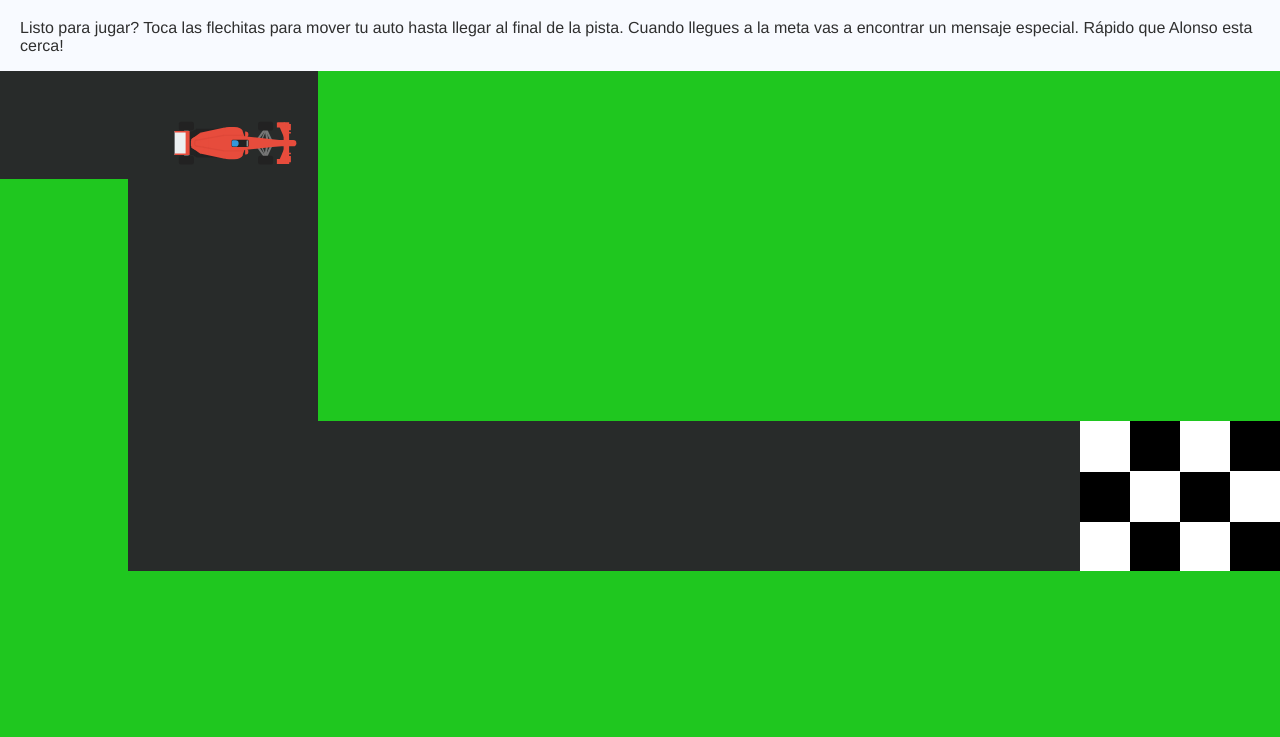
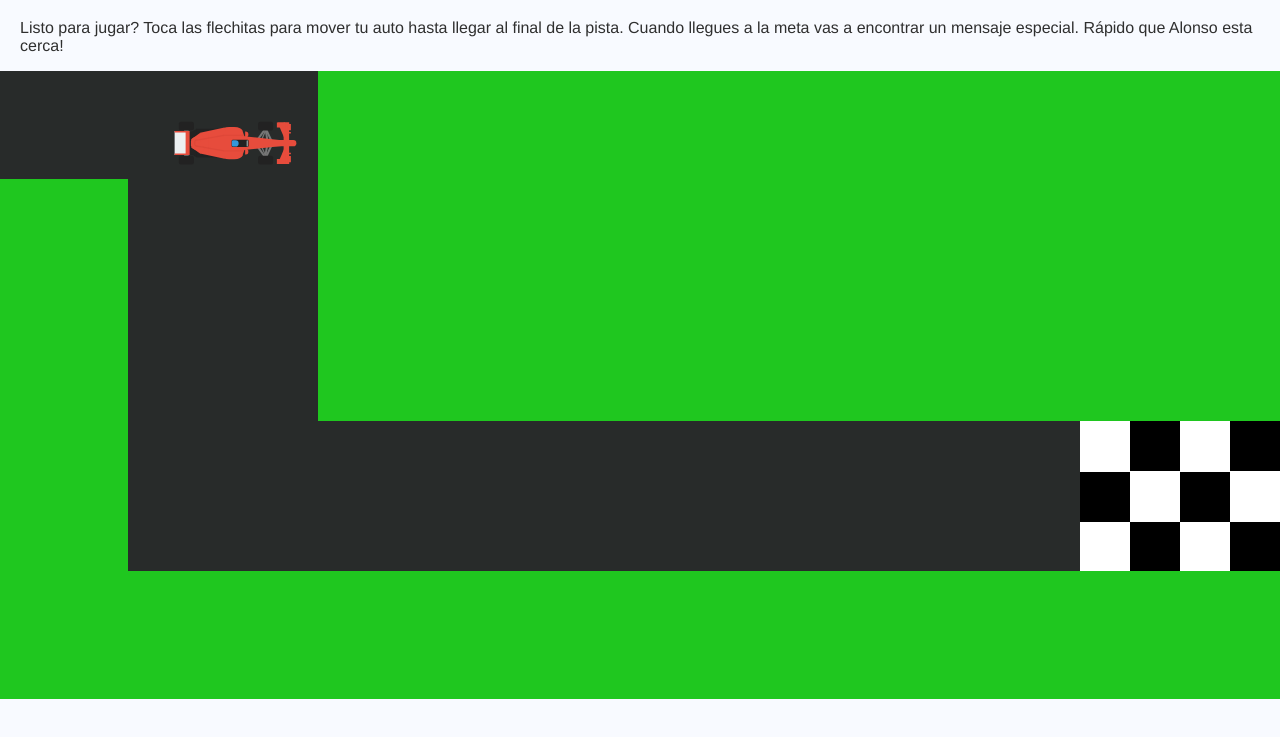
Before and after one commit to cumplecarlos/regalo, a plain HTML site: page index.html in a window 1280 px wide. Shown: the part 101-838 px from the top of the page. After the commit the page ends 800 px from the top, so only its background shows below. Drawn offline with Linux system fonts and the light colour scheme.

Commit message:
Fix height for firefox

```diff
--- a/styles.css
+++ b/styles.css
@@ -1,3 +1,7 @@
+html {
+  overflow: hidden;
+  height: 100%;
+}
 body{
    font-family: "HelveticaNeue-Light", "Helvetica Neue Light", "Helvetica Neue", Helvetica, Arial, "Lucida Grande", sans-serif;
  font-weight: 300;
```
